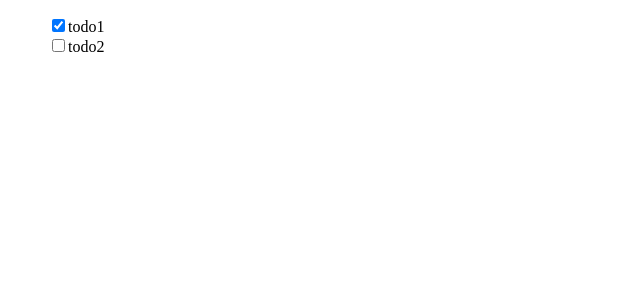
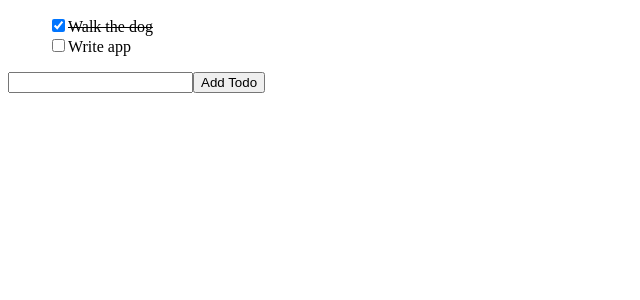
Before and after one commit to shimphillip/just-todo-it, a React (Create React App) app: page / in a window 1280 px wide. Shown: the top 300 px of the page, without its empty margins (0-640 px from the left). Built offline with nearby package versions, Linux system fonts and the light colour scheme.

Commit message:
basic todo list

```diff
--- a/package.json
+++ b/package.json
@@ -10,6 +10,7 @@
     "@types/node": "^12.0.0",
     "@types/react": "^16.9.0",
     "@types/react-dom": "^16.9.0",
+    "node-sass": "^4.13.1",
     "react": "^16.13.1",
     "react-dom": "^16.13.1",
     "react-scripts": "3.4.1",
--- a/src/App.tsx
+++ b/src/App.tsx
@@ -1,18 +1,13 @@
 import React, { useState } from 'react';
 import TodoList from './components/TodoList/TodoList';
+import AddTodoForm from './components/AddTodoForm/AddTodoForm';
 
 const initialTodos: Array<Todo> = [
-  {
-    text: 'todo1',
-    complete: true,
-  },
-  {
-    text: 'todo2',
-    complete: false,
-  },
+  { text: 'Walk the dog', complete: true },
+  { text: 'Write app', complete: false },
 ];
 
-const App: React.FC = () => {
+function App() {
   const [todos, setTodos] = useState(initialTodos);
 
   const toggleTodo: ToggleTodo = selectedTodo => {
@@ -28,11 +23,23 @@ const App: React.FC = () => {
     setTodos(newTodos);
   };
 
+  const addTodo: AddTodo = newTodo => {
+    newTodo.trim() !== '' &&
+      setTodos([
+        ...todos,
+        {
+          text: newTodo,
+          complete: false,
+        },
+      ]);
+  };
+
   return (
-    <div className="App">
+    <>
       <TodoList todos={todos} toggleTodo={toggleTodo} />
-    </div>
+      <AddTodoForm addTodo={addTodo} />
+    </>
   );
-};
+}
 
 export default App;
--- /dev/null
+++ b/src/components/AddTodoForm/AddTodoForm.tsx
@@ -0,0 +1,30 @@
+import React, { useState, ChangeEvent, FormEvent } from 'react';
+
+interface AddTodoFormProps {
+  addTodo: AddTodo;
+}
+
+const AddTodoForm: React.FC<AddTodoFormProps> = ({ addTodo }) => {
+  const [newTodo, setNewTodo] = useState('');
+
+  const handleChange = (e: ChangeEvent<HTMLInputElement>) => {
+    setNewTodo(e.target.value);
+  };
+
+  const handleSubmit = (e: FormEvent<HTMLButtonElement>) => {
+    e.preventDefault();
+    addTodo(newTodo);
+    setNewTodo('');
+  };
+
+  return (
+    <form>
+      <input type="text" value={newTodo} onChange={handleChange} />
+      <button type="submit" onClick={handleSubmit}>
+        Add Todo
+      </button>
+    </form>
+  );
+};
+
+export default AddTodoForm;
--- /dev/null
+++ b/src/components/TodoItem/TodoItem.scss
@@ -0,0 +1,3 @@
+.complete {
+  text-decoration: line-through;
+}
--- a/src/components/TodoItem/TodoItem.tsx
+++ b/src/components/TodoItem/TodoItem.tsx
@@ -1,5 +1,5 @@
 import React from 'react';
-
+import './TodoItem.scss';
 interface TodoItemProps {
   todo: Todo;
   toggleTodo: ToggleTodo;
@@ -8,7 +8,7 @@ interface TodoItemProps {
 const Todo: React.FC<TodoItemProps> = ({ todo, toggleTodo }) => {
   return (
     <div>
-      <label>
+      <label className={todo.complete ? 'complete' : undefined}>
         <input
           type="checkbox"
           checked={todo.complete}
--- a/src/types.d.ts
+++ b/src/types.d.ts
@@ -4,3 +4,5 @@ type Todo = {
 };
 
 type ToggleTodo = (selectedTodo: Todo) => void;
+
+type AddTodo = (newTodo: string) => void;
```
Also changed, not shown: 1 other file (tests, documents, lock files or other folders).
